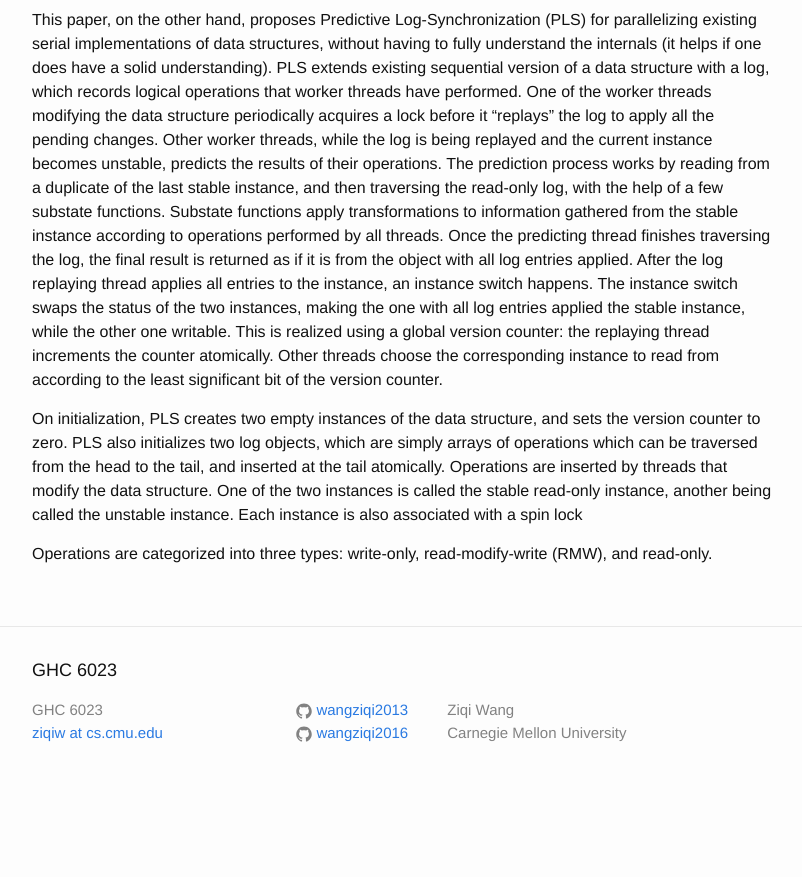
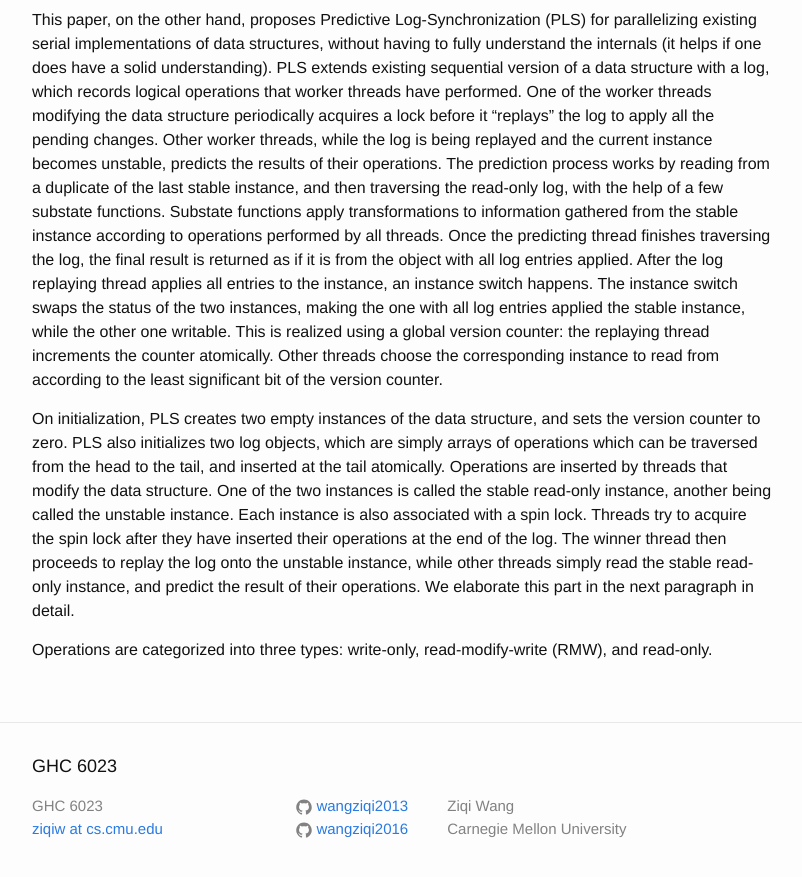
Before and after one commit to wangziqi2013/wangziqi2013.github.io, a Jekyll site: the page built from _posts/2018-08-29-pls.markdown, in a window 1280 px wide and 900 px high, scrolled down 601 px. Shown: the top 877 px of the window, without its empty margins (238-1040 px from the left). Built offline with Jekyll 4.4.1, drawn with Linux system fonts in a browser that asks for light colours; before the commit the page ends 1405 px from its top, so only the background shows below that.

Commit message:
Finish third paragraph

```diff
--- a/_posts/2018-08-29-pls.markdown
+++ b/_posts/2018-08-29-pls.markdown
@@ -36,6 +36,9 @@ read from according to the least significant bit of the version counter.
 On initialization, PLS creates two empty instances of the data structure, and sets the version counter to zero. PLS also initializes
 two log objects, which are simply arrays of operations which can be traversed from the head to the tail, and inserted at
 the tail atomically. Operations are inserted by threads that modify the data structure. One of the two instances is called the
-stable read-only instance, another being called the unstable instance. Each instance is also associated with a spin lock
+stable read-only instance, another being called the unstable instance. Each instance is also associated with a spin lock.
+Threads try to acquire the spin lock after they have inserted their operations at the end of the log. The winner thread then
+proceeds to replay the log onto the unstable instance, while other threads simply read the stable read-only instance, and
+predict the result of their operations. We elaborate this part in the next paragraph in detail.
 
 Operations are categorized into three types: write-only, read-modify-write (RMW), and read-only.
```
